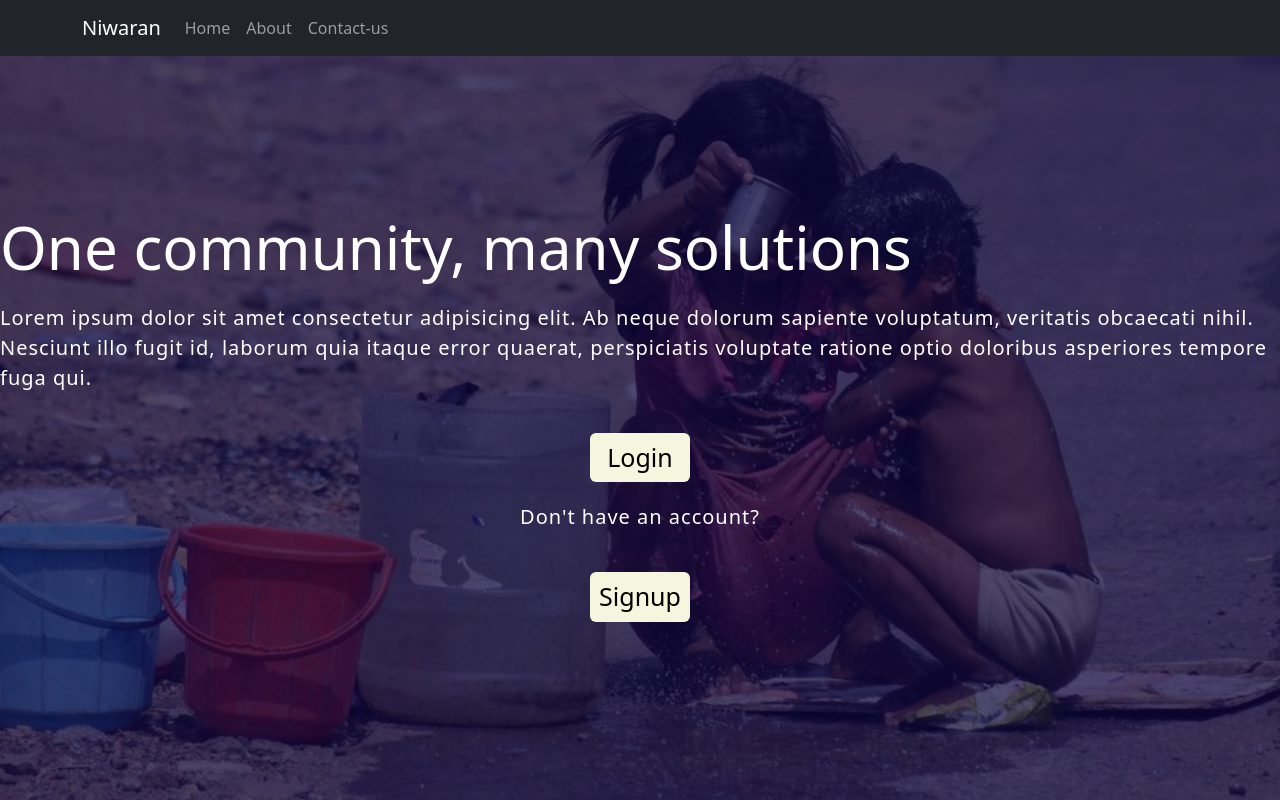
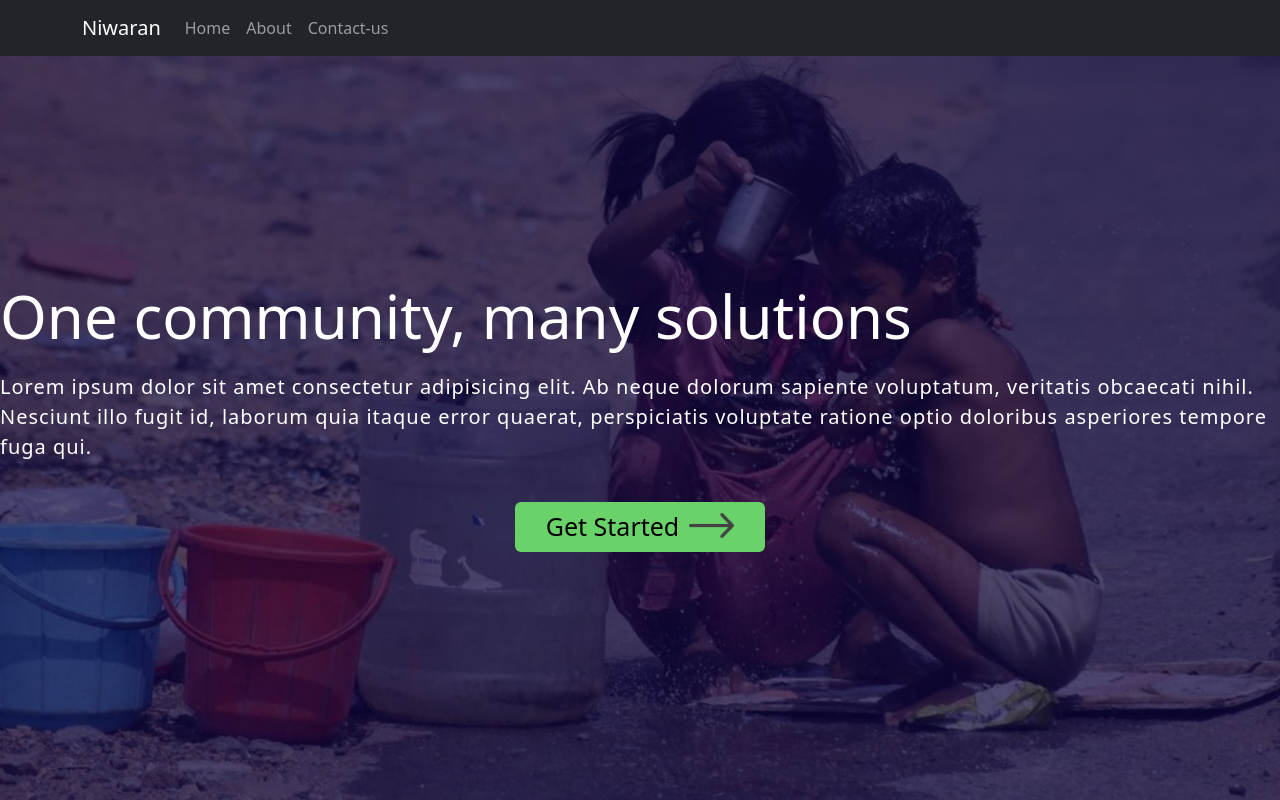
Before and after one commit to Nikita0728/Techtriad, a React (Vite) app in the folder frontend/: page / in a window 1280 px wide. Shown: the top 800 px of the page. Built offline with nearby package versions, Linux system fonts and the light colour scheme.

Commit message:
arranging

```diff
--- a/frontend/src/App.jsx
+++ b/frontend/src/App.jsx
@@ -10,16 +10,18 @@ import Navbar from './Components/Navbar/Navbar'
 import Login from './Pages/Login'
 import Map from './Pages/Map';
 import  {About}  from './Components/About/About';
-import { Contact } from 'lucide-react';
+import { Contact } from './Components/Contact/Contact';
 function App() {
 
 
   return (
    <>
 
-   <Navbar/>
+   <Navbars/>
    <About/>
    <Contact/>
+   {/* <Map/> */}
+
 {/* <Login/> */}
 {/* <Map/> */}
     </>
--- a/frontend/src/Components/About/About.css
+++ b/frontend/src/Components/About/About.css
@@ -27,13 +27,22 @@
 }
 .btn-exp
 {
-    width: 100px;
+    width: 250px;
     font-size: 25px;
     display: flex;
     justify-content: center;
-    background-color: rgb(246, 246, 222);
+    background-color:rgb(105, 210, 105);
+
     color:black;
     border: none;
+}
+.btn-exp img{
+    display: flex  ;
+    justify-content: center;
+    align-items: center;
+    margin-left: 10px;
+    margin-top: 5px;
+    width:45px;
 }
 .up-btn
 {
@@ -45,7 +54,7 @@
     justify-content: center;
      align-items: center;
 }
-.btn-2:hover{
+.btn-exp:hover{
     background-color:rgb(86, 246, 86);
     color: black;
 }
--- a/frontend/src/Components/About/About.jsx
+++ b/frontend/src/Components/About/About.jsx
@@ -1,6 +1,6 @@
 import './About.css'
 import Button from 'react-bootstrap/Button';
-
+import dark_arrow from '../../assets/dark-arrow.png'
 
 export const About= () => {
   return (
@@ -10,12 +10,10 @@ export const About= () => {
                  <p>Lorem ipsum dolor sit amet consectetur adipisicing elit. Ab neque dolorum sapiente voluptatum, veritatis obcaecati nihil. Nesciunt illo fugit id, laborum quia itaque error quaerat, perspiciatis voluptate ratione optio doloribus asperiores tempore fuga qui.
                  </p>
                  <div className='up-btn'>
-                 <Button className='btn-exp'>Login</Button>
+                 <Button className='btn-exp'>Get Started<img src={dark_arrow}></img></Button>
                  </div>
-                 <p className='second-paragraph' > Don't have an account?</p>
-                 <div className='up-btn'>
-                 <Button className='btn-exp btn-2'>Signup</Button>
-                 </div>
+
+
                  </div>
                  <hr/>
 
--- a/frontend/src/Components/About2/About2.jsx
+++ b/frontend/src/Components/About2/About2.jsx
@@ -0,0 +1,7 @@
+import React from 'react'
+
+export const About2 = () => {
+  return (
+    <div>About2</div>
+  )
+}
--- a/frontend/src/Components/Navbar/Navbar.css
+++ b/frontend/src/Components/Navbar/Navbar.css
@@ -4,4 +4,7 @@
     left: 0;
     width: 100%;
     z-index: 1000;
+
+
+
 }
--- a/frontend/src/Components/Navbar/Navbar.jsx
+++ b/frontend/src/Components/Navbar/Navbar.jsx
@@ -2,19 +2,23 @@ import React from 'react'
 import Nav from 'react-bootstrap/Nav';
 import Navbar from 'react-bootstrap/Navbar';
 import Container from 'react-bootstrap/Container';
+import './Navbar.css'
 
 const Navbars = () => {
   return (
     <>
     <div className='navbar'>
-    <Navbar bg="dark" data-bs-theme="dark" fixed='top'>
+    <Navbar  expand="lg" bg="dark" data-bs-theme="dark" fixed='top'>
         <Container>
-          <Navbar.Brand href="#home">Niwaran</Navbar.Brand>
+          <Navbar.Brand href="#home" className='text'>Niwaran</Navbar.Brand>
+          <Navbar.Toggle aria-controls="basic-navbar-nav" />
+          <Navbar.Collapse id="basic-navbar-nav">
           <Nav className="me-auto">
-            <Nav.Link href="#home">Home</Nav.Link>
+            <Nav.Link href="#home" className='text'>Home</Nav.Link>
             <Nav.Link href="#features">About</Nav.Link>
             <Nav.Link href="#pricing">Contact-us</Nav.Link>
           </Nav>
+          </Navbar.Collapse>
         </Container>
       </Navbar>
 
```
Also changed, not shown: frontend/src/assets/dark-arrow.png (added).
